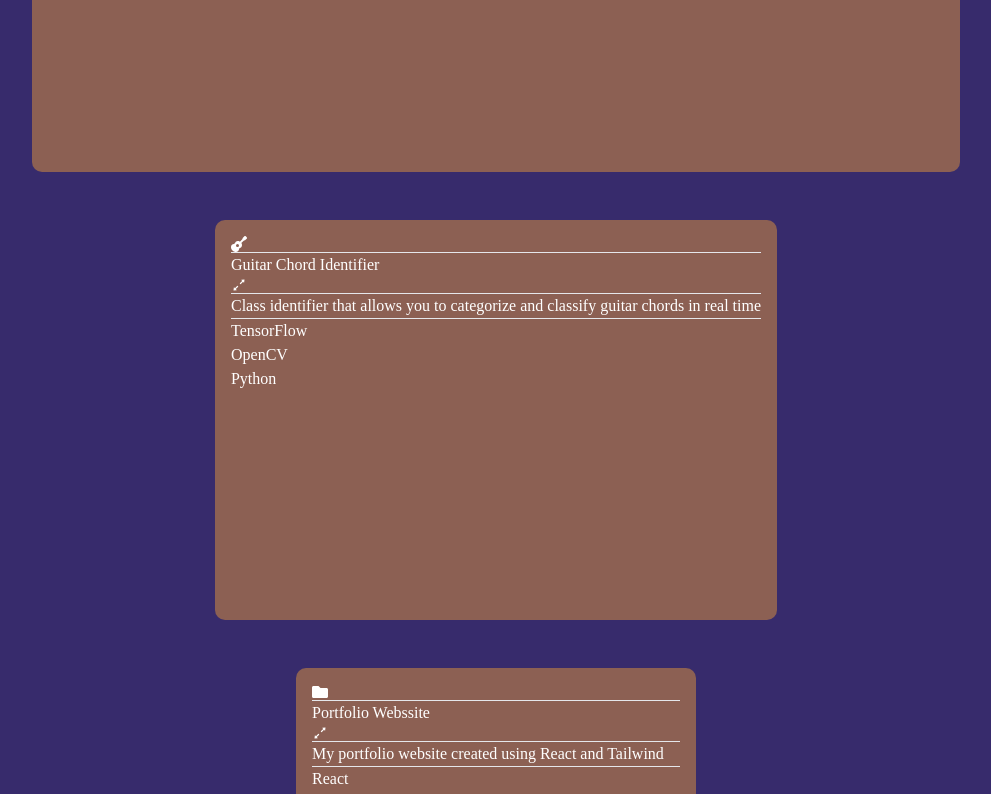
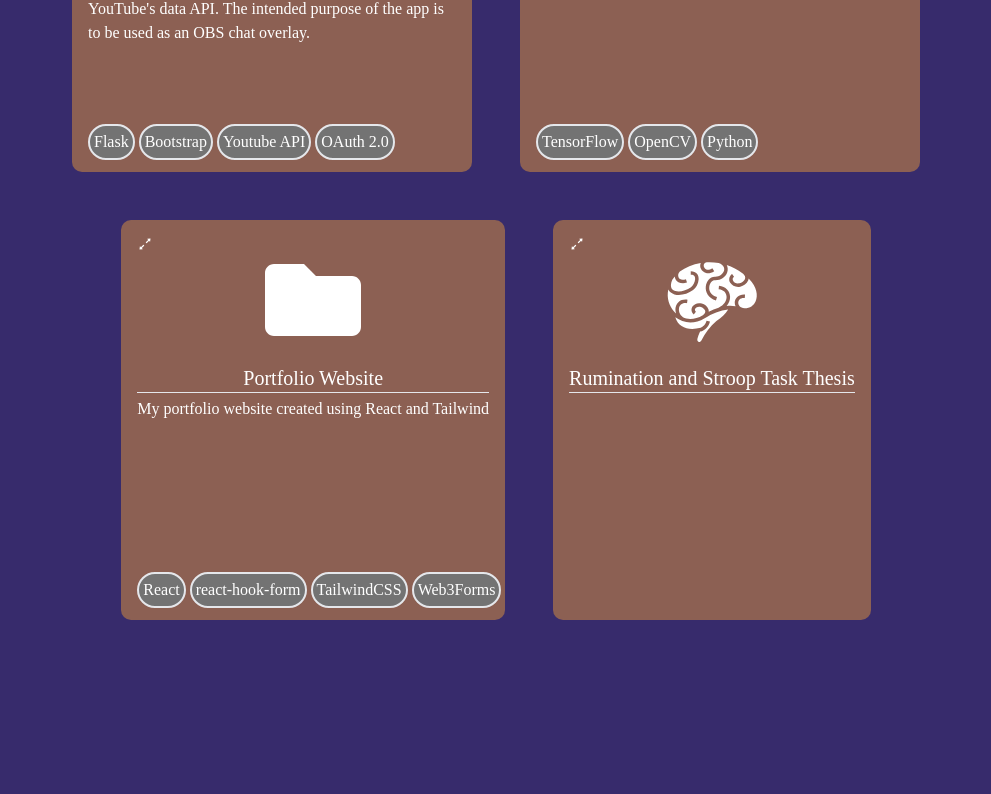
Before and after one commit to benkyli/portfolio, a React (Vite) app: page / in a window 1280 px wide. Shown: the part 2080-2874 px from the top of the page, without its empty margins (144-1135 px from the left). Built offline with nearby package versions, Linux system fonts and the light colour scheme.

Commit message:
added general styles to project cards. needs adjustments

```diff
--- a/src/ProjectCard.jsx
+++ b/src/ProjectCard.jsx
@@ -4,20 +4,17 @@ import propTypes from 'prop-types';
 export default function ProjectCard(props) {
 
     return (
-        <span className='project-card'>
-            {props.image}
+        <span className='project-card relative'>
+            <AiOutlineExpandAlt />
+            <span className='flex justify-center text-8xl pb-4'>{props.image}</span>
+            <p className='flex justify-center text-xl'>{props.title}</p>
             <hr />
-            <h3 className='project-title'>{props.title}</h3>
-            <AiOutlineExpandAlt />
-            <hr />
-            <h4 className='project-description'>{props.description}</h4>
-            <hr />
-            <span className='tool-tags flex gap-2'>
-                <ul>
-                    {props.tools.map((tool, i) =>
-                        <li key={i}>{tool}</li>)}
-                </ul>
-            </span>
+            <p className='pt-1 pb-1'>{props.description}</p>
+            <ul className='flex gap-1 absolute bottom-0 pb-3'>
+                {props.tools.map((tool, i) =>
+                    <li className='border-2 rounded-full p-1  bg-neutral-500' key={i}>{tool}</li>)}
+            </ul>
+
         </span>
     )
 }
--- a/src/css/index.css
+++ b/src/css/index.css
@@ -168,7 +168,7 @@ button:hover {
 
 /* project section */
 .project-card {
-    min-width: 400px;
+    max-width: 400px;
     min-height: 400px;
     border-radius: 10px;
     border-color: black;
--- a/src/data/projects.jsx
+++ b/src/data/projects.jsx
@@ -29,7 +29,7 @@ export const ProjectData = [
     },
     {
         id: 2,
-        title: "Portfolio Webssite",
+        title: "Portfolio Website",
         image: <FaFolder />,
         description: "My portfolio website created using React and Tailwind",
         link: "https://github.com/benkyli/portfolio",
@@ -40,15 +40,15 @@ export const ProjectData = [
             "Web3Forms"
         ]
     },
-    // {
-    //     id: 3,
-    //     title: "Rumination and Stroop Task Thesis",
-    //     image: GiBrain,
-    //     description: ,
-    //     link: ,
-    //     tools: [
+    {
+        id: 3,
+        title: "Rumination and Stroop Task Thesis",
+        image: <GiBrain />,
+        description: "",
+        link: "",
+        tools: [
 
-    //     ]
-    // },
+        ]
+    },
 
 ];
```
